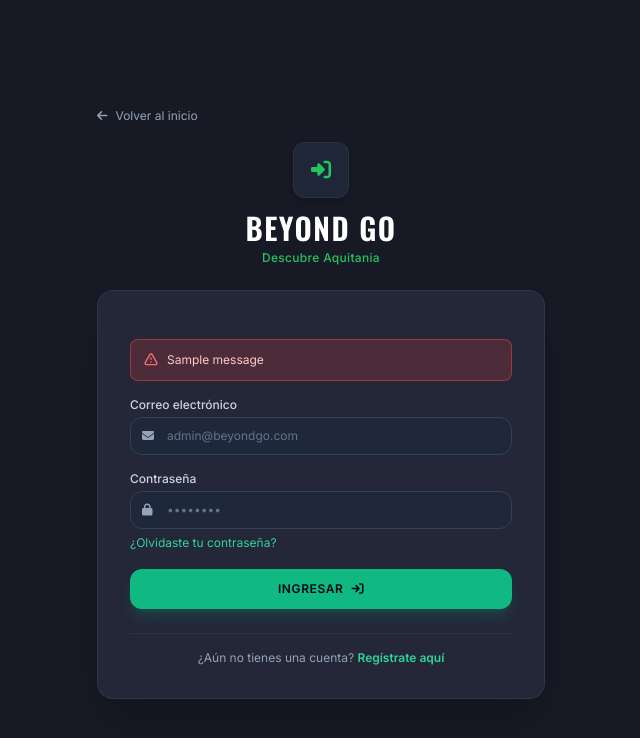
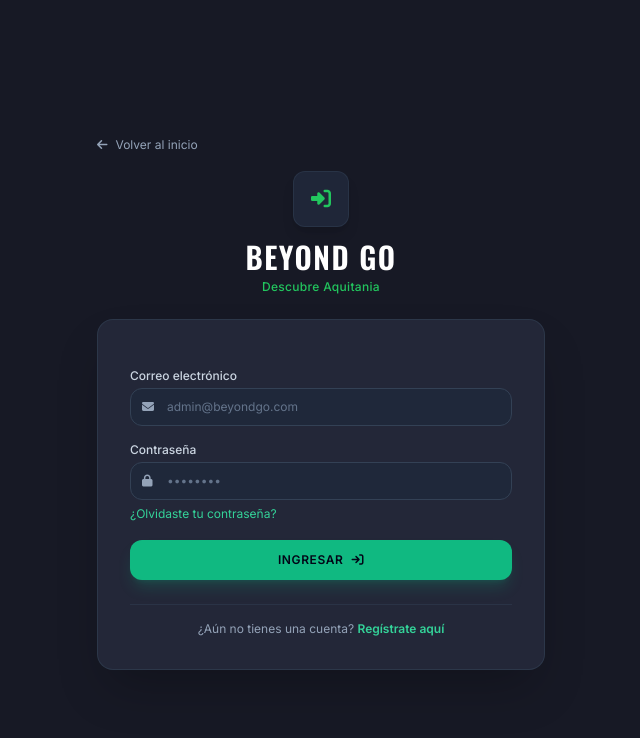
Before and after one commit to 71steven00/BeyondGo, a Django app: page /login/ in a window 1280 px wide. Shown: the top 738 px of the page, without its empty margins (319-959 px from the left). Run offline with Django 5.2, Linux system fonts and the light colour scheme; tables that the repository leaves empty hold one stand-in row (values such as "Sample post"); one stand-in notice (Sample message) is shown; some libraries are stand-ins or nearby versions.

Commit message:
refactor(login): funcionalida de las views implementada en el template de inicio de sesion

```diff
--- a/login/templates/inicio_sesion.html
+++ b/login/templates/inicio_sesion.html
@@ -14,12 +14,6 @@
 <form method="post"  action="{% url 'login' %}" class="space-y-4" novalidate id="login-form">
     {% csrf_token %}
 
-    {% if messages %}
-        {% for message in messages %}
-            {% include 'components/server_alert.html' with alert_id="global-auth-error" alert_message=message %}
-        {% endfor %}
-    {% endif %}
-
     <!-- Campo: Correo / Usuario -->
     <div>
         <label for="email" class="block text-xs text-slate-300 font-medium mb-1 text-left">Correo electrónico</label>
@@ -30,7 +24,6 @@
             <input type="email" name="username" id="id_email" required placeholder="admin@beyondgo.com"
                 class="w-full pl-9 pr-3 py-2.5 bg-slate-800/80 border border-slate-700 rounded-xl text-xs text-white placeholder-slate-500 focus:outline-none focus:border-emerald-500 focus:ring-1 focus:ring-emerald-500 transition">
         </div>
-        {% include 'components/alert.html' with alert_id='email-error' alert_message='Ingresa tu correo electrónico.'%}
     </div>
 
     <!-- Campo: Contraseña -->
@@ -46,7 +39,6 @@
                 class="w-full pl-9 pr-3 py-2.5 bg-slate-800/80 border border-slate-700 rounded-xl text-xs text-white placeholder-slate-500 focus:outline-none focus:border-emerald-500 focus:ring-1 focus:ring-emerald-500 transition">
         </div>
         <a href="{% url 'password_reset' %}" class="text-xs text-emerald-400 hover:text-emerald-300 transition">¿Olvidaste tu contraseña?</a>
-        {% include 'components/alert.html' with alert_id='password-error' alert_message='Ingresa tu contraseña.' %}
     </div>
 
     <!-- Botón de Envío -->
@@ -55,6 +47,7 @@
         <span>Ingresar</span>
         <i class="fa-solid fa-arrow-right-to-bracket text-xs"></i>
     </button>
+    {% include 'components/server_alert.html' %}
 </form>
 
 <!-- Enlace a Registro -->
--- a/templates/components/alert.html
+++ /dev/null
@@ -1,6 +0,0 @@
-<div id="{{ alert_id }}" class="hidden mt-1.5 p-3 text-xs rounded-lg bg-red-500/20 border border-red-500/50 text-red-200 flex items-center gap-2">
-    <svg class="w-4 h-4 text-red-400 shrink-0" fill="none" stroke="currentColor" viewBox="0 0 24 24">
-        <path stroke-linecap="round" stroke-linejoin="round" stroke-width="2" d="M12 9v2m0 4h.01m-6.938 4h13.856c1.54 0 2.502-1.667 1.732-3L13.732 4c-.77-1.333-2.694-1.333-3.464 0L3.34 16c-.77 1.333.192 3 1.732 3z"/>
-    </svg>
-    <span>{{ alert_message }}</span>
-</div>
--- a/templates/components/server_alert.html
+++ b/templates/components/server_alert.html
@@ -1,6 +1,25 @@
-<div class="mt-1.5 p-3 text-xs rounded-lg bg-red-500/20 border border-red-500/50 text-red-200 flex items-center gap-2">
-    <svg class="w-4 h-4 text-red-400 shrink-0" fill="none" stroke="currentColor" viewBox="0 0 24 24">
-        <path stroke-linecap="round" stroke-linejoin="round" stroke-width="2" d="M12 9v2m0 4h.01m-6.938 4h13.856c1.54 0 2.502-1.667 1.732-3.137L13.732 4c-.77-1.333-2.694-1.333-3.464 0L3.34 16c-.77 1.333.192 3 1.732 3z"/>
-    </svg>
-    <span>{{ alert_message }}</span>
+{% if messages %}
+<!-- Contenedor flotante en la parte superior central con transición de opacidad -->
+<div id="alert-container" class="fixed top-6 left-1/2 -translate-x-1/2 z-50 w-full max-w-sm px-4 transition-opacity duration-500 opacity-100">
+    {% for message in messages %}
+    <div class="bg-red-100/95 border border-red-200 text-red-600 rounded-2xl p-3 shadow-xl flex items-center gap-3 text-xs font-semibold mb-2">
+        <!-- Ícono de admiración rojo -->
+        <div class="w-6 h-6 rounded-full bg-red-600 text-white font-bold flex items-center justify-center shrink-0 text-xs">
+            !
+        </div>
+        <span>{{ message }}</span>
+    </div>
+    {% endfor %}
 </div>
+
+<!-- Script para desvanecer y eliminar la alerta a los 2 segundos -->
+<script>
+  setTimeout(function() {
+    const alertBox = document.getElementById('alert-container');
+    if (alertBox) {
+      alertBox.style.opacity = '0'; // Efecto de desvanecimiento
+      setTimeout(() => alertBox.remove(), 500); // Elimina el elemento del HTML tras la animación
+    }
+  }, 2000); // 2000 ms = 2 segundos
+</script>
+{% endif %}
```
